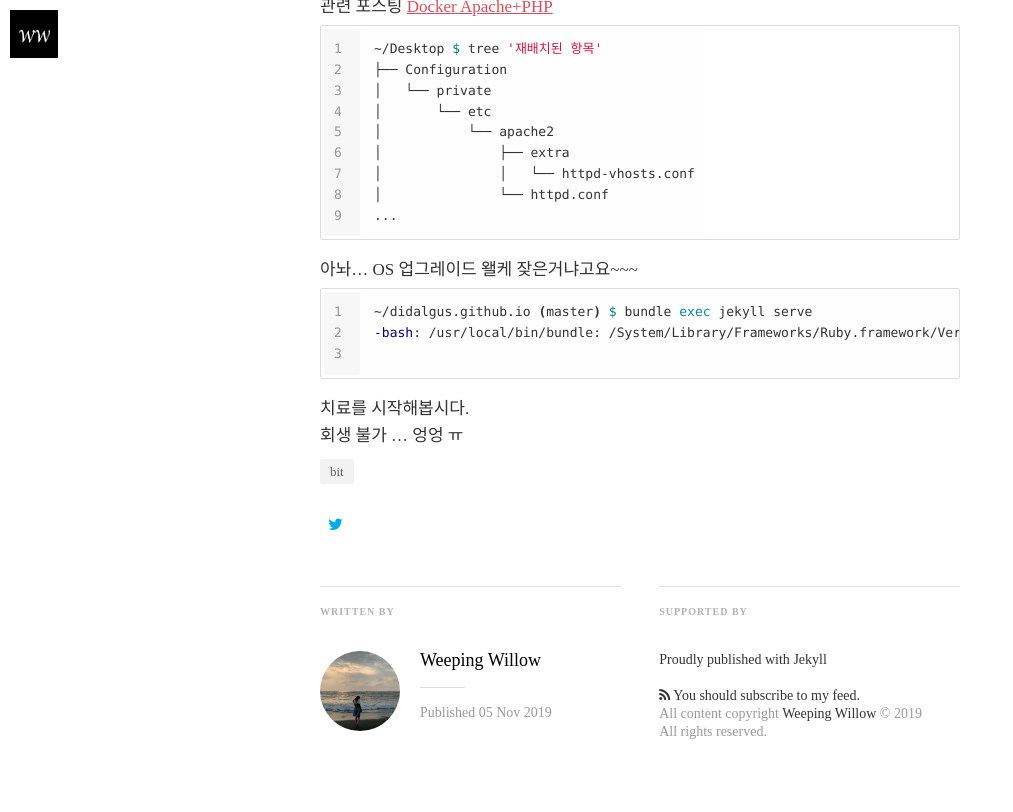
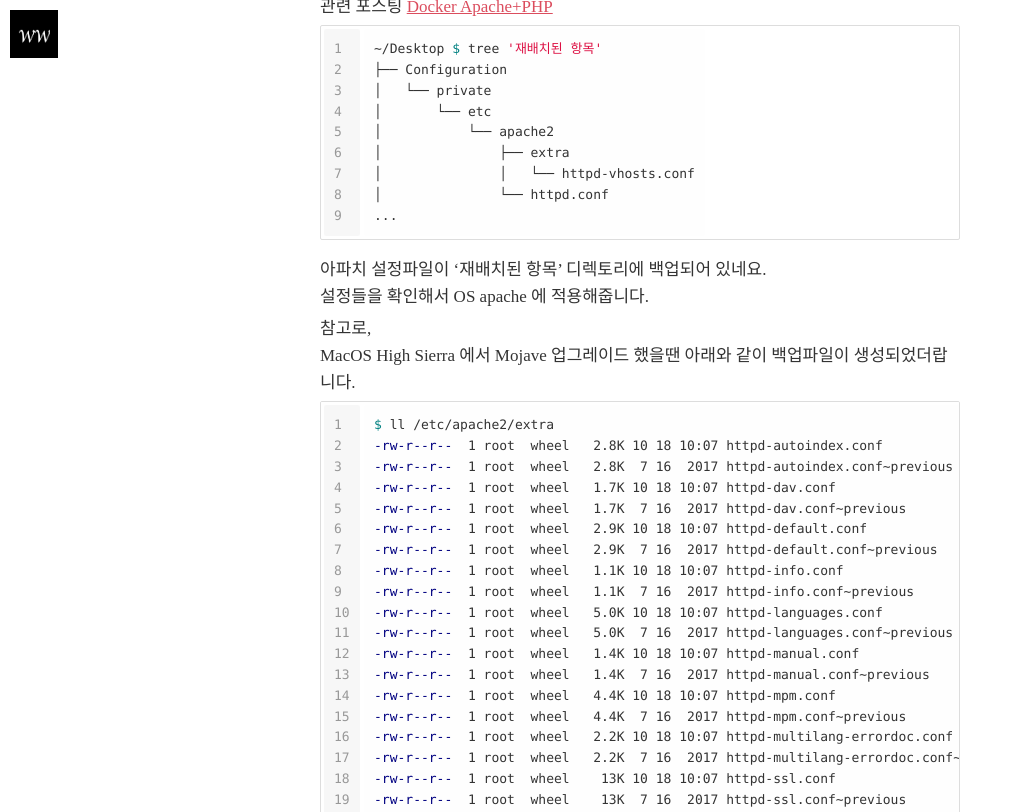
Before and after one commit to didalgus/didalgus.github.io, a Jekyll site: the page built from _posts/2019-11-05-hi-macOS.markdown, in a window 1280 px wide and 1400 px high, scrolled down 1156 px. Shown: the top 812 px of the window, without its empty margins (0-1013 px from the left). Built offline with Jekyll 4.4.1, drawn with Linux system fonts in a browser that asks for light colours; nearby versions of some CDN libraries; some web fonts are replaced; the table of contents is made by our own code; some of the changed text lies outside the part shown; grey boxes are pictures that could not be loaded.

Commit message:
post : update

````diff
--- a/_posts/2019-10-23-Become-a-friend-bitbox.markdown
+++ b/_posts/2019-10-23-Become-a-friend-bitbox.markdown
@@ -52,8 +52,8 @@ Mbps = Mega Bit Per Second (초당 1메가 비트를 전송)
 
 P.S.
 후후~^^ 정답이라고 하긴 그렇지만~ 시스템 엔지니어님게 여쭤보았습니다.
-"일반적인 상황에서 속도에서는 byte 를 사용하지 않습니다. 네트워크에서는 bit단위를 사용하지요."
-라고 하셨습니다.
+"일반적인 상황에서 속도에서는 byte 를 사용하지 않습니다.
+네트워크에서는 bit단위를 사용하지요." 라고 하셨습니다.
 고로, 양.의 계산이 맞습니다.
 
 ## 단위
--- a/_posts/2019-11-05-hi-macOS.markdown
+++ b/_posts/2019-11-05-hi-macOS.markdown
@@ -56,6 +56,38 @@ lrwxr-xr-x  1 we  staff    29B 11  5 10:46 재배치된 항
 ...
 ```
 
+아파치 설정파일이 '재배치된 항목' 디렉토리에 백업되어 있네요.
+설정들을 확인해서 OS apache 에 적용해줍니다.
+
+참고로,
+MacOS High Sierra 에서 Mojave 업그레이드 했을땐 아래와 같이 백업파일이 생성되었더랍니다.
+```bash
+$ ll /etc/apache2/extra
+-rw-r--r--  1 root  wheel   2.8K 10 18 10:07 httpd-autoindex.conf
+-rw-r--r--  1 root  wheel   2.8K  7 16  2017 httpd-autoindex.conf~previous
+-rw-r--r--  1 root  wheel   1.7K 10 18 10:07 httpd-dav.conf
+-rw-r--r--  1 root  wheel   1.7K  7 16  2017 httpd-dav.conf~previous
+-rw-r--r--  1 root  wheel   2.9K 10 18 10:07 httpd-default.conf
+-rw-r--r--  1 root  wheel   2.9K  7 16  2017 httpd-default.conf~previous
+-rw-r--r--  1 root  wheel   1.1K 10 18 10:07 httpd-info.conf
+-rw-r--r--  1 root  wheel   1.1K  7 16  2017 httpd-info.conf~previous
+-rw-r--r--  1 root  wheel   5.0K 10 18 10:07 httpd-languages.conf
+-rw-r--r--  1 root  wheel   5.0K  7 16  2017 httpd-languages.conf~previous
+-rw-r--r--  1 root  wheel   1.4K 10 18 10:07 httpd-manual.conf
+-rw-r--r--  1 root  wheel   1.4K  7 16  2017 httpd-manual.conf~previous
+-rw-r--r--  1 root  wheel   4.4K 10 18 10:07 httpd-mpm.conf
+-rw-r--r--  1 root  wheel   4.4K  7 16  2017 httpd-mpm.conf~previous
+-rw-r--r--  1 root  wheel   2.2K 10 18 10:07 httpd-multilang-errordoc.conf
+-rw-r--r--  1 root  wheel   2.2K  7 16  2017 httpd-multilang-errordoc.conf~previous
+-rw-r--r--  1 root  wheel    13K 10 18 10:07 httpd-ssl.conf
+-rw-r--r--  1 root  wheel    13K  7 16  2017 httpd-ssl.conf~previous
+-rw-r--r--  1 root  wheel   607B 10 18 10:07 httpd-userdir.conf
+-rw-r--r--  1 root  wheel   607B  7 16  2017 httpd-userdir.conf~previous
+-rw-r--r--  1 root  wheel   2.5K 11 15 12:57 httpd-vhosts.conf
+-rw-r--r--  1 root  wheel   1.9K 11 28  2018 httpd-vhosts.conf~previous
+```
+
+
 
 
 아놔... OS 업그레이드 왤케 잦은거냐고요~~~
````
